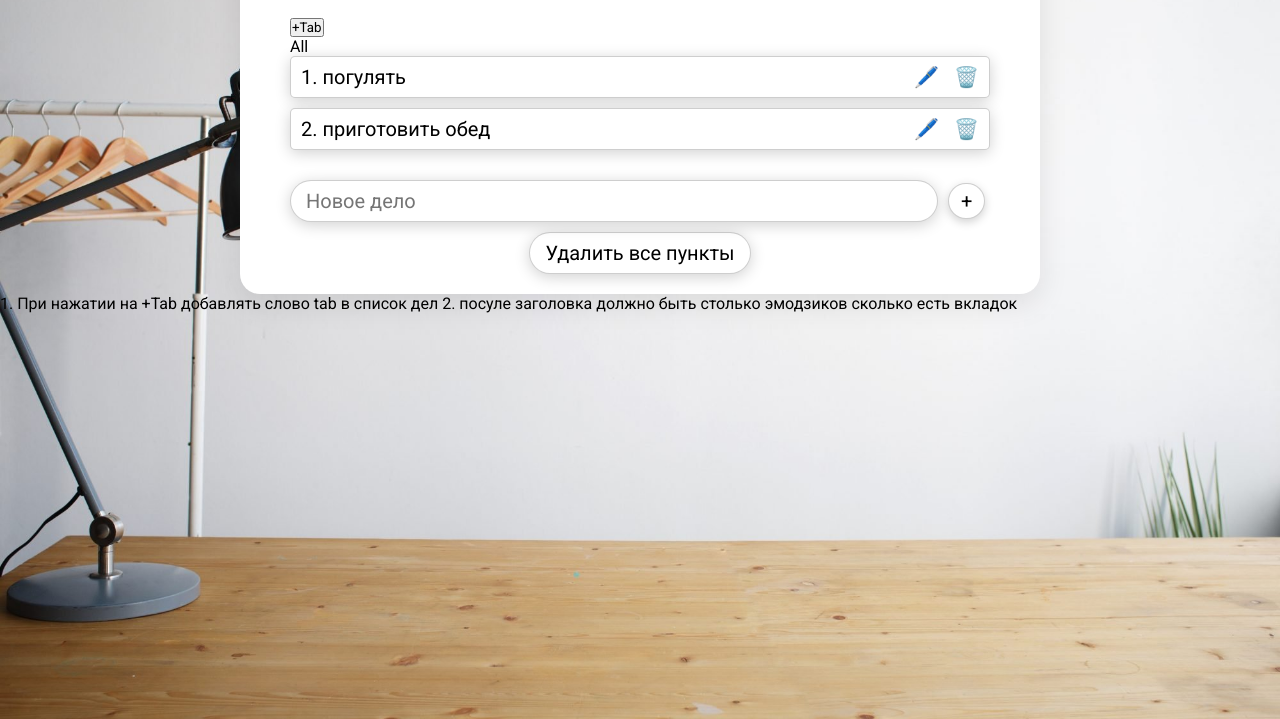
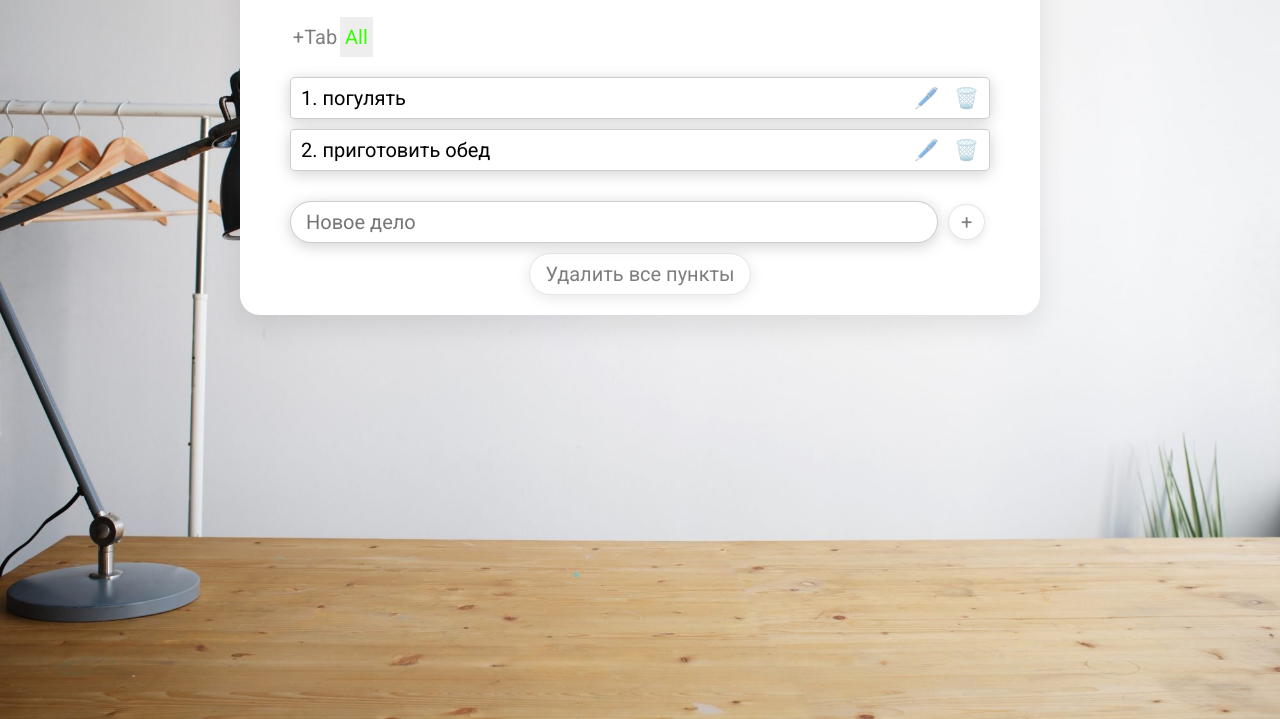
Before and after one commit to Efim73/-React, a plain HTML site: page index.html in a window 1280 px wide. Shown: the part 81-800 px from the top of the page. Drawn offline with nearby package versions, Linux system fonts and the light colour scheme.

```diff
--- a/index.html
+++ b/index.html
@@ -18,6 +18,4 @@
         <script src="script.js" type="text/babel"></script>
 </body>
 </html>
-
-1. При нажатии на +Tab добавлять слово tab в список дел
-2. посуле заголовка должно быть столько эмодзиков сколько есть вкладок
+<!-- при нажатии на вкладку будет перекрашиваться в синий -->
--- a/script.js
+++ b/script.js
@@ -6,6 +6,12 @@
         super(props);
         // состояние компонента
         this.state = {
+            activeTab: 0,
+            yellowTab: 0,
+
+
+
+
             // текст внутри инпута
             text: '',
             // пункты списка
@@ -112,7 +118,7 @@
     handleNewTab(){
         console.log(123);
         this.setState(function(state){
-            let newTabs = state.tabs;
+              let newTabs = state.tabs;
             newTabs.push('Tab '+this.state.tabs.length)
             return {
                 tabs : newTabs,
@@ -160,11 +166,11 @@
             {/* // onSubmit срабатывает если подтвердить форму */}
                 <form action="" onSubmit={(e) => this.handleSubmit(e)}>
                     <h1 onClick={(e) => this.textChange(e)}>Список из {this.state.items.length} дел</h1>
-                    <button type='button' onClick={()=>this.handleNewTab()}>+Tab</button>
+                    <button type='button' className='button' onClick={()=>this.handleNewTab()}>+Tab</button>
                     <ul>
                         {
                             this.state.tabs.map((tab, id)=>(
-                                <li className='tab' >{tab}</li>
+                                <Tab yellowTab={this.state.yellowTab} activeTab={this.state.activeTab} id={id} text={tab}/>
                             ))
                         }
                     </ul>
@@ -189,6 +195,25 @@
         )
     }
 }
+
+
+class Tab extends React.Component{
+    constructor(props){
+
+        super(props)
+        this.state={
+
+        }
+    }
+    render(){
+        return(
+
+            <li className=  {'tab '+(this.props.id==this.props.activeTab? 'activeTab ':'' )+(this.props.id==this.props.yellowTab? 'yellowTab': '')}>{this.props.text}</li>
+        )
+
+    }
+}
+
 root.render(<App />)
 
 
--- a/style.css
+++ b/style.css
@@ -4,6 +4,14 @@
     font-family: 'Roboto', sans-serif;
 
 }
+.activeTab{
+    background-color: #eee;
+}
+.yellowTab{
+    color: rgb(51, 255, 0);
+}
+
+
 html{
     min-height: 100%;
 }
@@ -15,6 +23,30 @@
 }
 button{
     display: inline-block;
+    font-size: 20px;
+    border: none;
+    background: none;
+    opacity: 0.5;
+    transition: 0.3s;
+    cursor: pointer;
+    /* margin-bottom: 10px; */
+
+}
+.button{
+    display: inline-block;
+    font-size: 20px;
+    border: none;
+    background: none;
+    opacity: 0.5;
+    transition: 0.3s;
+    cursor: pointer;
+    /* margin-bottom: 10px; */
+    vertical-align: bottom;
+    width: 50px;
+    height: 40px;
+}
+button:hover{
+    opacity: 1;
 }
 p{
     display: inline-block;
@@ -33,6 +65,9 @@
     text-align: center;
     margin-bottom: 20px;
 
+}
+ol{
+    margin-top: 20px;
 }
 ol li{
     background-color: rgb(255, 255, 255);
@@ -161,4 +196,24 @@
 ul{
     white-space: nowrap;
     overflow-x: scroll;
+    display: inline-block;
+    -ms-overflow-style: none;  /* IE and Edge */
+    scrollbar-width: none;  /* Firefox */
+    width: calc(100% - 50px);
+    vertical-align: bottom;
+
 }
+ul::-webkit-scrollbar {
+    display: none;
+  }
+
+
+ul li{
+    display: inline-block;
+    font-size: 20px;
+    background: none;
+    border: none;
+    padding: 0px 5px;
+    cursor: pointer;
+    line-height: 40px;
+}
```
